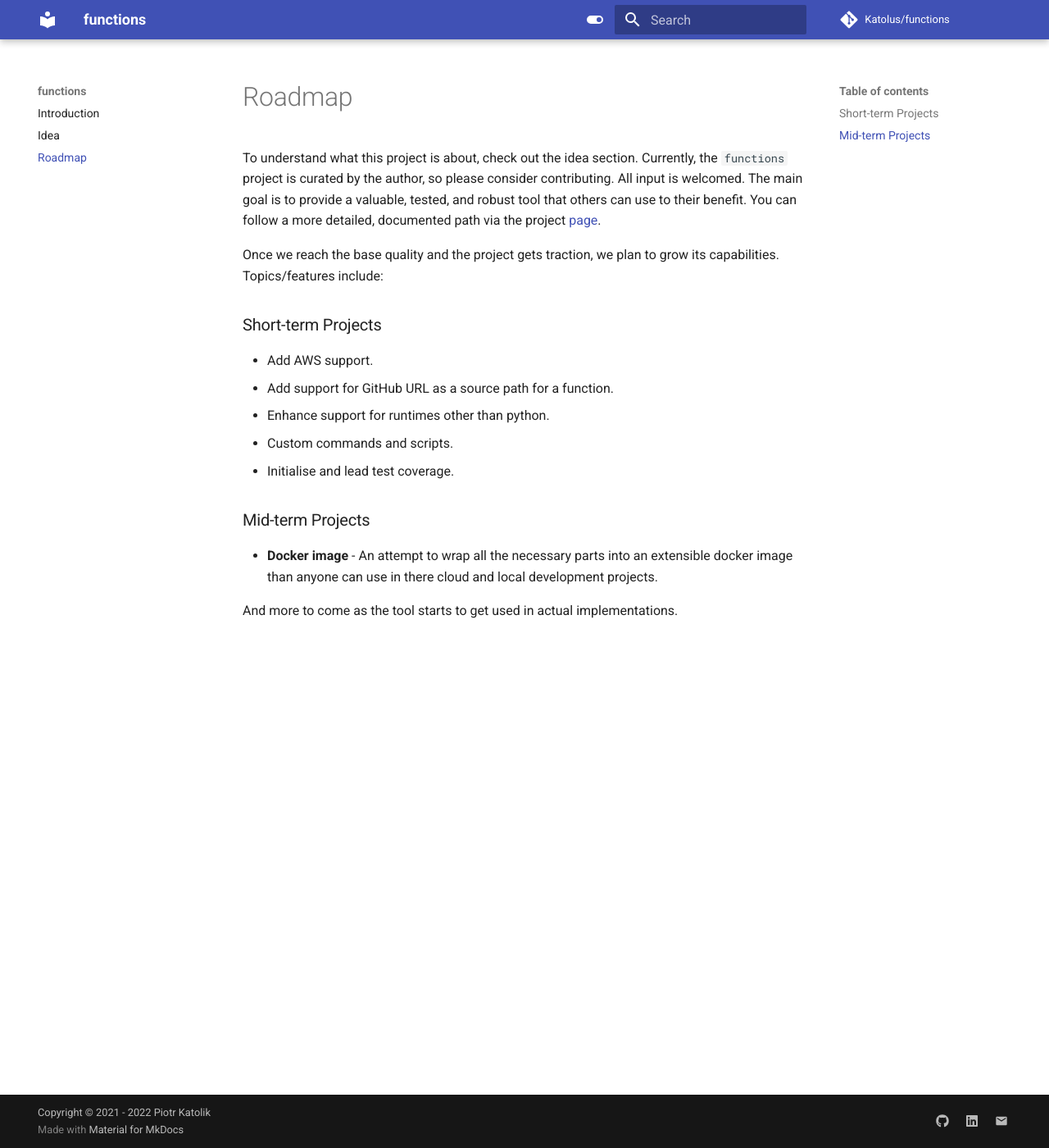
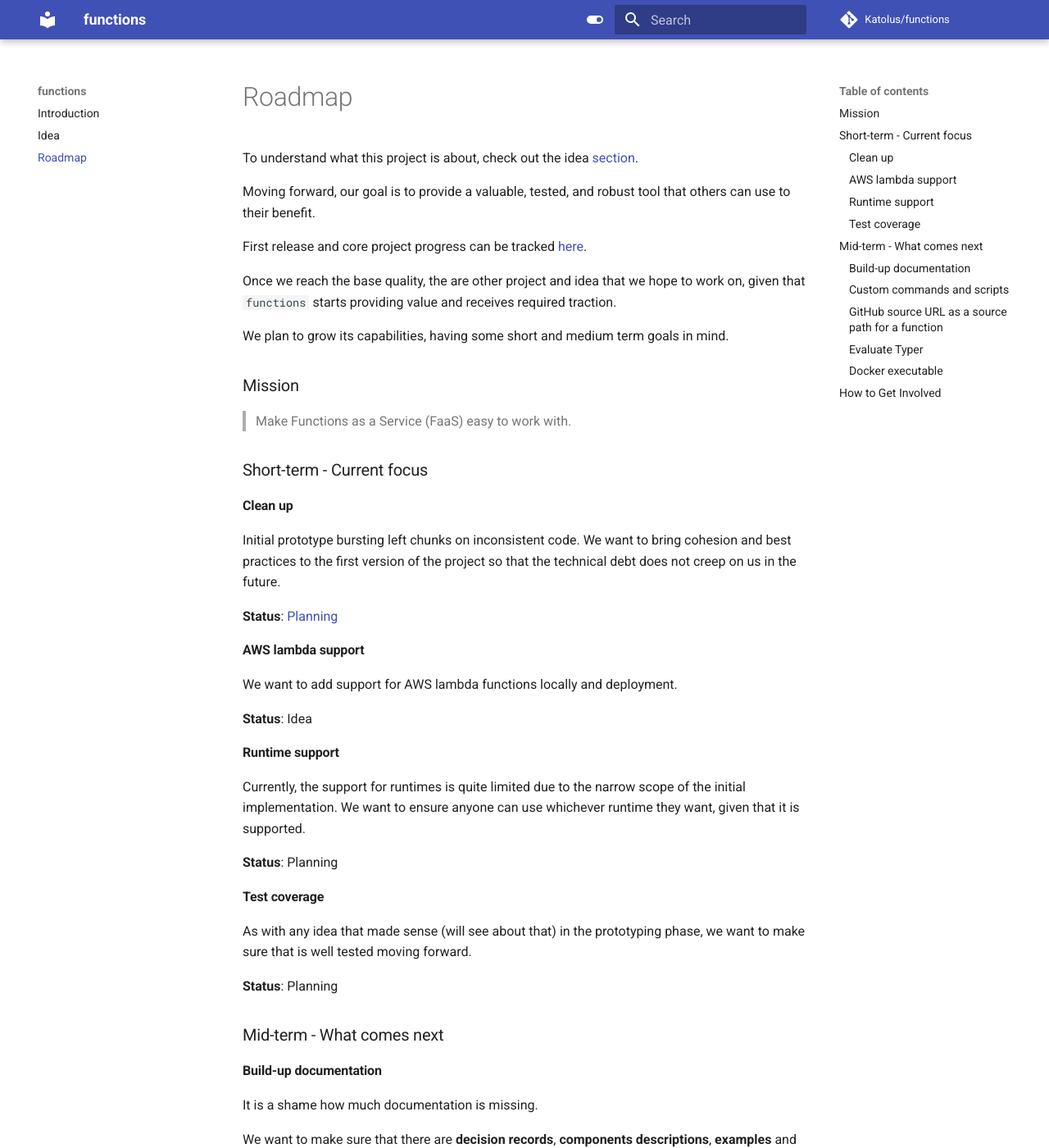
Before and after one commit to Katolus/functions, an MkDocs documentation site: the page built from docs_mk/roadmap.md, in a window 1280 px wide and 1400 px high. Shown: the whole window at 82% size. Built offline with MkDocs 1.6.1 and Material for MkDocs 9.7.7, drawn with Linux system fonts in a browser that asks for light colours; comment, search, counter and statistics services are not loaded; some of the changed text lies outside the part shown.

Commit message:
Adjust the roadmap document

```diff
--- a/docs_mk/roadmap.md
+++ b/docs_mk/roadmap.md
@@ -1,19 +1,83 @@
-To understand what this project is about, check out the idea section. Currently, the `functions` project is curated by the author, so please consider contributing. All input is welcomed.
-The main goal is to provide a valuable, tested, and robust tool that others can use to their benefit. You can follow a more detailed, documented path via the project [page](https://github.com/users/Katolus/projects/1).
+To understand what this project is about, check out the idea [section](./idea.md).
 
-Once we reach the base quality and the project gets traction, we plan to grow its capabilities. Topics/features include:
+Moving forward, our goal is to provide a valuable, tested, and robust tool that others can use to their benefit.
 
-## Short-term Projects
+First release and core project progress can be tracked [here](https://github.com/users/Katolus/projects/1).
 
-* Add AWS support.
-* Add support for GitHub URL as a source path for a function.
-* Enhance support for runtimes other than python.
-* Custom commands and scripts.
-* Initialise and lead test coverage.
+Once we reach the base quality, the are other project and idea that we hope to work on, given that `functions` starts providing value and receives required traction.
 
+We plan to grow its capabilities, having some short and medium term goals in mind.
 
-## Mid-term Projects
+## Mission
 
-* **Docker image** - An attempt to wrap all the necessary parts into an extensible docker image than anyone can use in there cloud and local development projects.
+> Make Functions as a Service (FaaS) easy to work with.
 
-And more to come as the tool starts to get used in actual implementations.
+## Short-term - Current focus
+
+### Clean up
+
+Initial prototype bursting left chunks on inconsistent code. We want to bring cohesion and best practices to the first version of the project so that the technical debt does not creep on us in the future.
+
+**Status**: [Planning](https://github.com/users/Katolus/projects/9/)
+
+### AWS lambda support
+
+We want to add support for AWS lambda functions locally and deployment.
+
+**Status**: Idea
+
+### Runtime support
+
+Currently, the support for runtimes is quite limited due to the narrow scope of the initial implementation. We want to ensure anyone can use whichever runtime they want, given that it is supported.
+
+**Status**: Planning
+
+### Test coverage
+
+As with any idea that made sense (will see about that) in the prototyping phase, we want to make sure that is well tested moving forward.
+
+**Status**: Planning
+
+## Mid-term - What comes next
+
+### Build-up documentation
+
+It is a shame how much documentation is missing.
+
+We want to make sure that there are **decision records**, **components descriptions**, **examples** and more, which users and developers can quickly reference at any time.
+
+**Status**: Development
+
+### Custom commands and scripts
+
+We want to enable the user to create their enhancements to the functioning of the package by allowing the definition of custom scripts and commands.
+
+**Status**: Idea
+
+### GitHub source URL as a source path for a function
+
+We want to support using a Github URL as a source for your function's source code.
+
+**Status**: Idea
+
+### Evaluate `Typer`
+
+Despite the initial hype around this project, it does seem to be left out at the moment. The base package `click` seems to have much better support and extensibility.
+
+**Status**: Idea
+
+### Docker executable
+
+We think that using python to execute the `functions` works well, however has it's limitations. Specifically when installing dependencies required to run deployment actions. All this can be neatly wrapped around with a Docker image, which needs to be in the scope of the package either way.
+
+Much easier to manage system interactions contained within an image.
+
+**Status**: Idea
+
+## How to Get Involved
+
+We try to organize our project goals with GitHub projects.
+
+If there is an existing GitHub project, it is an excellent place to start aiding. If not, perhaps you can offer some expertise and lead an implementation forward.
+
+As always, reach out if you fancy a discussion.
```
